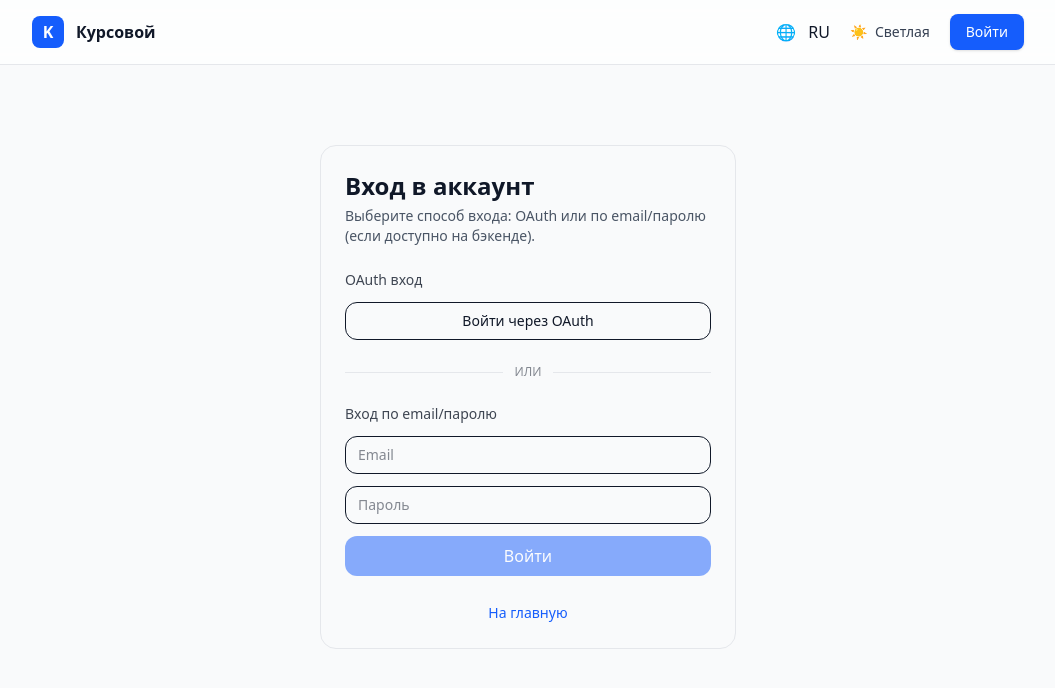
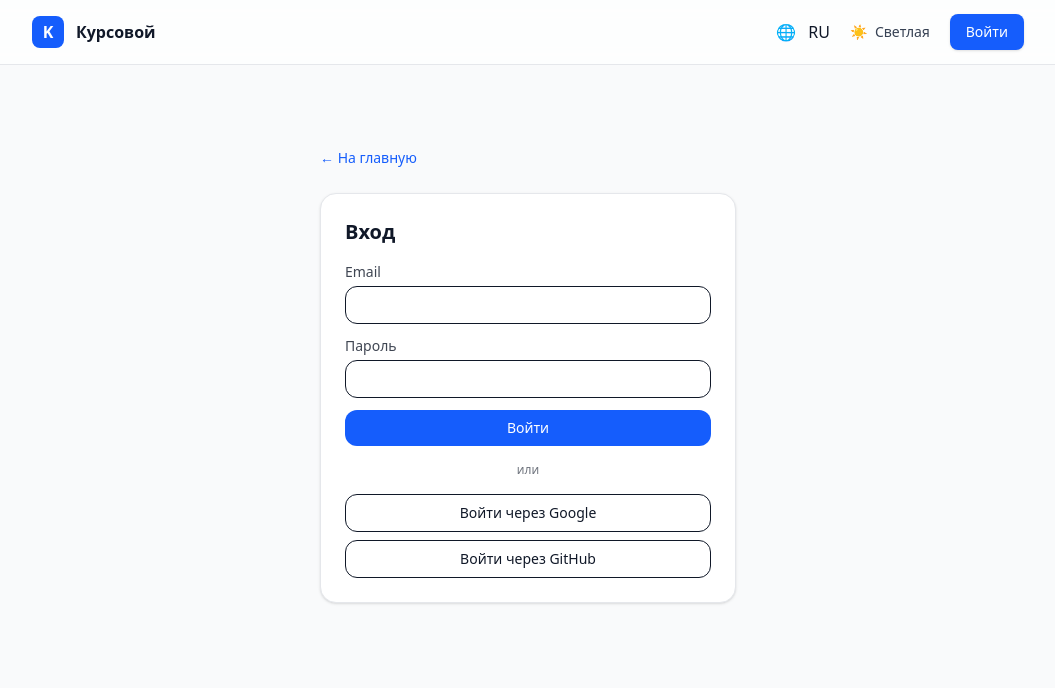
Before and after one commit to a788136/kursovaia-frontend-new, a React (Vite) app: page /login in a window 1280 px wide. Shown: the top 688 px of the page, without its empty margins (112-1167 px from the left). Built offline with nearby package versions, Linux system fonts and the light colour scheme; no server answers.

Commit message:
vxod cherez loginpage

```diff
--- a/src/App.jsx
+++ b/src/App.jsx
@@ -11,10 +11,11 @@ import InventoryDetails from './pages/InventoryDetails';
 import InventoryEdit from './pages/InventoryEdit';
 import RequireAdmin from './components/routing/RequireAdmin';
 import AdminPanel from './pages/AdminPanel';
+// ⬇️ ДОБАВЛЕНО: страница логина
 import LoginPage from './pages/LoginPage';
 
 function ProtectedRoute({ isAuthed, children }) {
-  if (!isAuthed) return <Navigate to="/login" replace />;
+  if (!isAuthed) return <Navigate to="/" replace />;
   return children;
 }
 
@@ -25,7 +26,7 @@ export default function App() {
   const [loading, setLoading] = useState(true);
   const navigate = useNavigate();
 
-  // Забираем токен из hash после OAuth: #/oauth?token=...
+  // Считываем токен из hash после OAuth: #/oauth?token=...
   useEffect(() => {
     const hash = window.location.hash || '';
     if (hash.startsWith('#/oauth')) {
@@ -33,7 +34,7 @@ export default function App() {
       const token = q.get('token');
       if (token) {
         setToken(token);
-        // аккуратный replace state (без history.push)
+        // важно: использовать window.history
         window.history.replaceState(null, '', '/');
         navigate('/', { replace: true });
       }
@@ -48,16 +49,14 @@ export default function App() {
   }, [theme]);
 
   // Язык
-  useEffect(() => {
-    localStorage.setItem('lang', lang);
-  }, [lang]);
+  useEffect(() => { localStorage.setItem('lang', lang); }, [lang]);
 
-  // Проверяем текущего пользователя по JWT
+  // Проверяем текущего пользователя по JWT/сессии
   useEffect(() => {
     (async () => {
       try {
         if (!getToken()) { setUser(null); return; }
-        const { data } = await http.get('/auth/me');
+        const { data } = await http.get('/auth/me', { withCredentials: true });
         if (data.authenticated) {
           setUser(data.user);
           if (data.user.theme) setTheme(data.user.theme);
@@ -117,28 +116,13 @@ export default function App() {
             }
           />
 
-          {/* новая страница логина */}
-          <Route
-            path="/login"
-            element={
-              <LoginPage
-                user={user}
-                lang={lang}
-                onLoggedIn={(u) => {
-                  setUser(u);
-                  navigate('/', { replace: true });
-                }}
-              />
-            }
-          />
-
-          {/* список */}
+          {/* Список */}
           <Route path="/inventories" element={<AllInventories />} />
 
-          {/* страница инвентаризации */}
+          {/* Страница инвентаризации */}
           <Route path="/inventories/:id" element={<InventoryDetails user={user} lang={lang} />} />
 
-          {/* отдельная страница редактирования */}
+          {/* Отдельная страница редактирования */}
           <Route
             path="/inventories/:id/edit"
             element={
@@ -148,6 +132,7 @@ export default function App() {
             }
           />
 
+          {/* Профиль */}
           <Route
             path="/profile"
             element={
@@ -157,7 +142,22 @@ export default function App() {
             }
           />
 
-          {/* страница администратора */}
+          {/* ➕ Страница логина (новая) */}
+          <Route
+            path="/login"
+            element={
+              <LoginPage
+                lang={lang}
+                onLoggedIn={(u) => {
+                  setUser(u);
+                  // после логина уводим на главную
+                  navigate('/', { replace: true });
+                }}
+              />
+            }
+          />
+
+          {/* Страница администратора */}
           <Route
             path="/admin"
             element={
@@ -167,7 +167,7 @@ export default function App() {
             }
           />
 
-          {/* фолбэк */}
+          {/* Фолбэк */}
           <Route path="*" element={<Navigate to="/" replace />} />
         </Routes>
       </main>
--- a/src/pages/LoginPage.jsx
+++ b/src/pages/LoginPage.jsx
@@ -1,173 +1,150 @@
 // src/pages/LoginPage.jsx
 import React, { useMemo, useState } from 'react';
-import { useNavigate, Navigate } from 'react-router-dom';
+import { Link } from 'react-router-dom';
 import { authService } from '../services/authService';
-import { getToken } from '../api/token';
 
-const DICT = {
+export default function LoginPage({ lang: langProp = 'ru', onLoggedIn }) {
+  const lang = (langProp || localStorage.getItem('lang') || 'ru')
+    .toLowerCase()
+    .startsWith('en')
+    ? 'en'
+    : 'ru';
+
+  const L = useMemo(
+    () =>
+      ({
         ru: {
-    title: 'Вход в аккаунт',
-    subtitle: 'Выберите способ входа: OAuth или по email/паролю (если доступно на бэкенде).',
-    oauthTitle: 'OAuth вход',
-    emailTitle: 'Вход по email/паролю',
+          title: 'Вход',
           email: 'Email',
           password: 'Пароль',
           signIn: 'Войти',
           or: 'или',
-    alreadyAuthed: 'Вы уже авторизованы.',
-    backHome: 'На главную',
-    providerGoogle: 'Войти через Google',
-    providerGithub: 'Войти через GitHub',
-    providerGeneric: 'Войти через OAuth',
-    errorLogin: 'Не удалось войти',
+          withGoogle: 'Войти через Google',
+          withGithub: 'Войти через GitHub',
+          backHome: '← На главную',
+          errors: {
+            required: 'Введите email и пароль',
+            failed: 'Не удалось войти',
+          },
         },
         en: {
           title: 'Sign in',
-    subtitle: 'Choose a sign-in method: OAuth or email/password (if backend supports it).',
-    oauthTitle: 'OAuth login',
-    emailTitle: 'Email/Password login',
           email: 'Email',
           password: 'Password',
           signIn: 'Sign in',
           or: 'or',
-    alreadyAuthed: 'You are already signed in.',
-    backHome: 'Back to Home',
-    providerGoogle: 'Sign in with Google',
-    providerGithub: 'Sign in with GitHub',
-    providerGeneric: 'Sign in with OAuth',
-    errorLogin: 'Failed to sign in',
+          withGoogle: 'Continue with Google',
+          withGithub: 'Continue with GitHub',
+          backHome: '← Back to home',
+          errors: {
+            required: 'Enter email and password',
+            failed: 'Sign-in failed',
           },
-};
-
-export default function LoginPage({ user, lang: langProp, onLoggedIn }) {
-  const navigate = useNavigate();
-  const lang = (langProp || localStorage.getItem('lang') || 'ru').toLowerCase().startsWith('en') ? 'en' : 'ru';
-  const L = DICT[lang];
-
-  // Если уже авторизованы — уводим со страницы логина
-  const alreadyAuthed = !!user || !!getToken();
-  if (alreadyAuthed) {
-    return <Navigate to="/" replace />;
-  }
-
-  // Разрешаем конфигурировать список провайдеров через ENV,
-  // напр. VITE_OAUTH_PROVIDERS="google,github"
-  const providers = useMemo(() => {
-    const envVal = (import.meta.env.VITE_OAUTH_PROVIDERS || '').trim();
-    if (!envVal) return ['google', 'github']; // дефолт
-    return envVal.split(',').map((s) => s.trim()).filter(Boolean);
-  }, []);
+        },
+      }[lang]),
+    [lang]
+  );
 
   const [email, setEmail] = useState('');
   const [password, setPassword] = useState('');
-
   const [pending, setPending] = useState(false);
   const [error, setError] = useState('');
 
-  function handleOAuth(provider) {
-    const url = authService.buildOAuthUrl(provider);
-    window.location.href = url; // редирект на бэкенд
-  }
-
-  async function handlePasswordLogin(e) {
+  async function handleSubmit(e) {
     e?.preventDefault?.();
     setError('');
-    if (!email.trim() || !password) return;
+    if (!email.trim() || !password) {
+      setError(L.errors.required);
+      return;
+    }
+    setPending(true);
     try {
-      setPending(true);
       const me = await authService.loginPassword(email.trim(), password);
-      if (me?.authenticated && me.user) {
-        onLoggedIn?.(me.user);
-        navigate('/', { replace: true });
-      } else {
-        setError(L.errorLogin);
+      // ожидаем объект вида { authenticated, user }
+      if (me?.authenticated && typeof onLoggedIn === 'function') {
+        onLoggedIn(me.user || null);
       }
     } catch (err) {
-      // Если /auth/login отсутствует на бэке — будет 404
-      const msg = err?.response?.data?.message || err?.message || L.errorLogin;
-      setError(msg);
+      setError(err?.message || L.errors.failed);
     } finally {
       setPending(false);
     }
   }
 
+  function goOAuth(provider) {
+    try {
+      const url = authService.buildOAuthUrl(provider);
+      window.location.href = url;
+    } catch {
+      // noop
+    }
+  }
+
   return (
-    <div className="container mx-auto max-w-md px-4 py-10">
-      <div className="rounded-2xl border border-gray-200 p-6 dark:border-gray-800 dark:bg-gray-950/40">
-        <h1 className="text-2xl font-semibold">{L.title}</h1>
-        <p className="mt-1 text-sm text-gray-600 dark:text-gray-300">{L.subtitle}</p>
-
-        {/* OAuth */}
-        <div className="mt-6">
-          <div className="text-sm font-medium opacity-80">{L.oauthTitle}</div>
-          <div className="mt-3 grid gap-2">
-            {providers.map((p) => {
-              let label = L.providerGeneric;
-              if (p === 'google') label = L.providerGoogle;
-              if (p === 'github') label = L.providerGithub;
-              return (
-                <button
-                  key={p}
-                  onClick={() => handleOAuth(p)}
-                  className="w-full rounded-xl border px-4 py-2 text-sm hover:bg-gray-50 dark:border-gray-700 dark:hover:bg-gray-800 dark:text-gray-100"
-                >
-                  {label}
-                </button>
-              );
-            })}
-          </div>
+    <div className="mx-auto max-w-md px-4 py-10">
+      <div className="mb-6">
+        <Link to="/" className="text-sm text-blue-600 hover:underline">
+          {L.backHome}
+        </Link>
       </div>
 
-        {/* разделитель */}
-        <div className="my-6 flex items-center">
-          <div className="h-px flex-1 bg-gray-200 dark:bg-gray-800" />
-          <div className="mx-3 text-xs uppercase opacity-50">{L.or}</div>
-          <div className="h-px flex-1 bg-gray-200 dark:bg-gray-800" />
+      <div className="rounded-2xl border border-gray-200 bg-white p-6 shadow-sm dark:border-gray-800 dark:bg-gray-950">
+        <div className="mb-4 text-xl font-semibold">{L.title}</div>
+
+        <form onSubmit={handleSubmit} className="space-y-3">
+          <div>
+            <label className="mb-1 block text-sm opacity-80">{L.email}</label>
+            <input
+              type="email"
+              className="w-full rounded-xl border px-3 py-2 text-sm dark:border-gray-800 dark:bg-transparent"
+              value={email}
+              onChange={(e) => setEmail(e.target.value)}
+              autoComplete="email"
+            />
           </div>
 
-        {/* Email/Password */}
           <div>
-          <div className="text-sm font-medium opacity-80">{L.emailTitle}</div>
-          <form className="mt-3 grid gap-3" onSubmit={handlePasswordLogin}>
-            <input
-              type="email"
-              placeholder={L.email}
-              value={email}
-              onChange={(e) => setEmail(e.target.value)}
-              className="w-full rounded-xl border px-3 py-2 text-sm dark:border-gray-700 dark:bg-transparent"
-              autoComplete="username"
-            />
+            <label className="mb-1 block text-sm opacity-80">{L.password}</label>
             <input
               type="password"
-              placeholder={L.password}
+              className="w-full rounded-xl border px-3 py-2 text-sm dark:border-gray-800 dark:bg-transparent"
               value={password}
               onChange={(e) => setPassword(e.target.value)}
-              className="w-full rounded-xl border px-3 py-2 text-sm dark:border-gray-700 dark:bg-transparent"
               autoComplete="current-password"
             />
-
-            <button
-              type="submit"
-              disabled={pending || !email.trim() || !password}
-              className="rounded-xl bg-blue-600 px-4 py-2 text-white hover:bg-blue-700 disabled:opacity-50"
-            >
-              {L.signIn}
-            </button>
-          </form>
           </div>
 
           {error && (
-          <div className="mt-4 rounded-xl border border-red-200 bg-red-50 p-3 text-sm text-red-700 dark:border-red-900/40 dark:bg-red-950/30 dark:text-red-300">
+            <div className="rounded-lg border border-red-200 bg-red-50 px-3 py-2 text-sm text-red-700 dark:border-red-900/40 dark:bg-red-950/30 dark:text-red-300">
               {error}
             </div>
           )}
 
-        <div className="mt-6 text-center">
           <button
-            onClick={() => navigate('/')}
-            className="text-sm text-blue-600 hover:underline dark:text-blue-400"
+            type="submit"
+            disabled={pending}
+            className="w-full rounded-xl bg-blue-600 px-4 py-2 text-sm font-medium text-white hover:bg-blue-700 disabled:opacity-50"
           >
-            {L.backHome}
+            {pending ? '…' : L.signIn}
+          </button>
+        </form>
+
+        <div className="my-4 text-center text-xs opacity-60">{L.or}</div>
+
+        <div className="grid gap-2">
+          <button
+            onClick={() => goOAuth('google')}
+            className="w-full rounded-xl border px-4 py-2 text-sm hover:bg-gray-50 dark:border-gray-800 dark:hover:bg-gray-900"
+            type="button"
+          >
+            {L.withGoogle}
+          </button>
+          <button
+            onClick={() => goOAuth('github')}
+            className="w-full rounded-xl border px-4 py-2 text-sm hover:bg-gray-50 dark:border-gray-800 dark:hover:bg-gray-900"
+            type="button"
+          >
+            {L.withGithub}
           </button>
         </div>
       </div>
```
Lines whose indentation alone changed are shown as unchanged.
